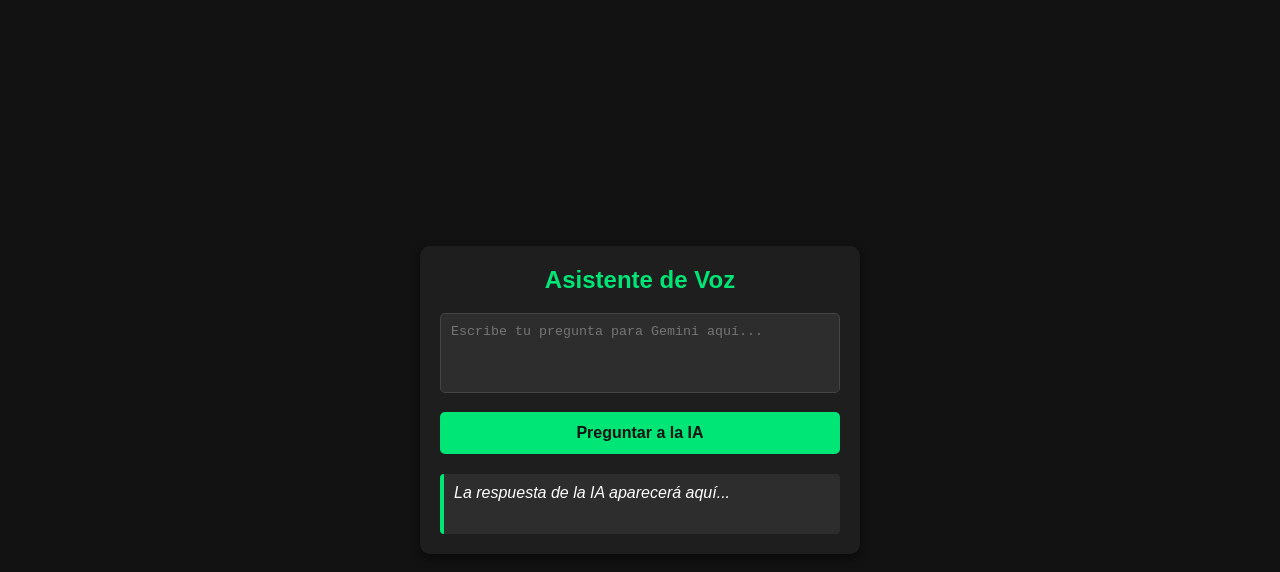
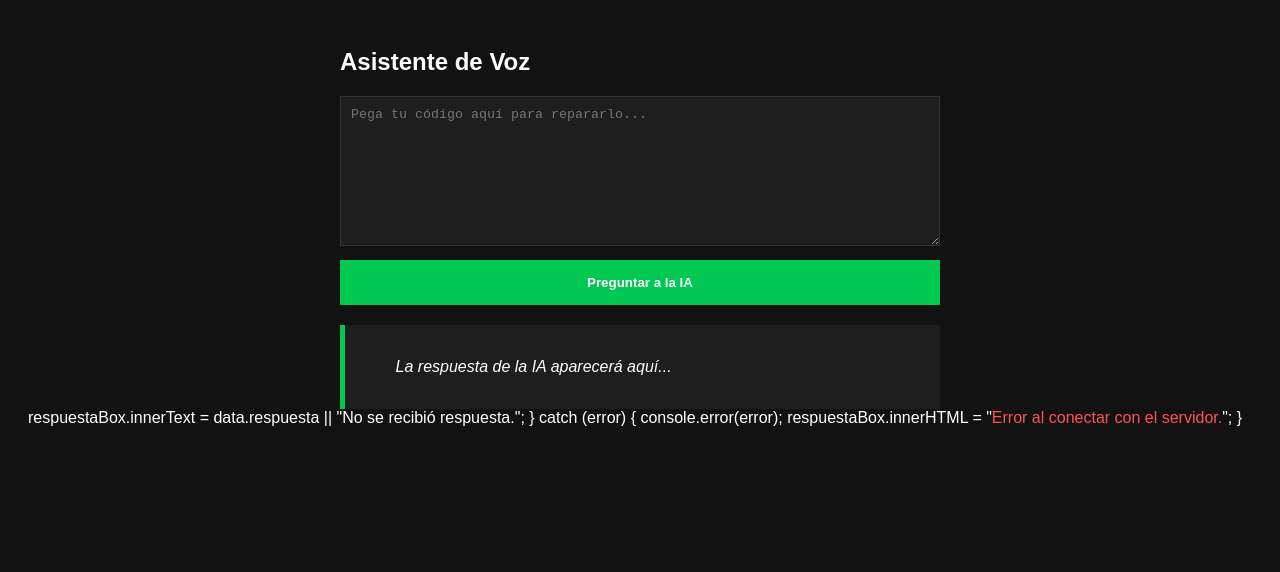
Before and after one commit to miguegelsalazar2026-gif/asistente-backend, a website: page index.html in a window 1280 px wide. Drawn offline with Linux system fonts and the light colour scheme.

Commit message:
Update index.html

```diff
--- a/index.html
+++ b/index.html
@@ -3,72 +3,20 @@
 <head>
     <meta charset="UTF-8">
     <meta name="viewport" content="width=device-width, initial-scale=1.0">
-    <title>Mi Asistente IA</title>
+    <title>Asistente de Código</title>
     <style>
-        body {
-            font-family: Arial, sans-serif;
-            background-color: #121212;
-            color: #ffffff;
-            display: flex;
-            flex-direction: column;
-            align-items: center;
-            justify-content: center;
-            height: 100vh;
-            margin: 0;
-            padding: 20px;
-            box-sizing: border-box;
-        }
-        .chat-container {
-            width: 100%;
-            max-width: 400px;
-            background: #1e1e1e;
-            padding: 20px;
-            border-radius: 10px;
-            box-shadow: 0 4px 10px rgba(0,0,0,0.5);
-            text-align: center;
-        }
-        h2 { color: #00e676; margin-top: 0; }
-        textarea {
-            width: 100%;
-            height: 80px;
-            background: #2d2d2d;
-            border: 1px solid #444;
-            color: white;
-            padding: 10px;
-            border-radius: 5px;
-            resize: none;
-            box-sizing: border-box;
-            margin-bottom: 15px;
-        }
-        button {
-            width: 100%;
-            background: #00e676;
-            color: #121212;
-            border: none;
-            padding: 12px;
-            font-size: 16px;
-            font-weight: bold;
-            border-radius: 5px;
-            cursor: pointer;
-        }
-        button:hover { background: #00b359; }
-        .respuesta {
-            margin-top: 20px;
-            padding: 10px;
-            background: #2d2d2d;
-            border-left: 4px solid #00e676;
-            text-align: left;
-            border-radius: 4px;
-            min-height: 40px;
-            word-wrap: break-word;
-        }
+        body { background-color: #121212; color: white; font-family: sans-serif; padding: 20px; }
+        .chat-container { max-width: 600px; margin: auto; }
+        textarea { width: 100%; height: 150px; background: #1e1e1e; color: white; border: 1px solid #333; padding: 10px; box-sizing: border-box; }
+        button { width: 100%; padding: 15px; background: #00c853; border: none; color: white; font-weight: bold; cursor: pointer; margin-top: 10px; }
+        .respuesta { margin-top: 20px; padding: 15px; background: #1e1e1e; border-left: 5px solid #00c853; min-height: 50px; white-space: pre-wrap; }
     </style>
 </head>
 <body>
 
 <div class="chat-container">
     <h2>Asistente de Voz</h2>
-    <textarea id="mensaje" placeholder="Escribe tu pregunta para Gemini aquí..."></textarea>
+    <textarea id="mensaje" placeholder="Pega tu código aquí para repararlo..."></textarea>
     <button onclick="enviarMensaje()">Preguntar a la IA</button>
 
     <div class="respuesta" id="respuestaBox">
@@ -78,7 +26,13 @@
 
 <script>
     async function enviarMensaje() {
-                const textoArea = document.getElementById('mensaje').value;
+        const textoArea = document.getElementById('mensaje').value;
+
+        if(!textoArea.trim()) {
+            alert("Por favor, escribe un mensaje primero.");
+            return;
+        }
+
         const textoAreaArray = textoArea.split('\n');
         let textoNumerado = '';
         for (let i = 0; i < textoAreaArray.length; i++) {
@@ -86,24 +40,26 @@
         }
 
         const respuestaBox = document.getElementById('respuestaBox');
-
-        if(!textoArea.trim()) {
-            alert("Por favor, escribe un mensaje primero.");
-            return;
-        }
-
         respuestaBox.innerHTML = "<em>Pensando y escaneando líneas...</em>";
 
         try {
             const response = await fetch('https://asistente-backend-8zka.onrender.com/api/chat', {
                 method: 'POST',
-                headers: {
-                    'Content-Type': 'application/json'
-                },
+                headers: { 'Content-Type': 'application/json' },
                 body: JSON.stringify({ mensaje: textoNumerado })
             });
 
             const data = await response.json();
+            respuestaBox.innerText = data.respuesta || "No se recibió respuesta.";
+        } catch (error) {
+            console.error(error);
+            respuestaBox.innerHTML = "<span style='color: #ff5252;'>Error al conectar con el servidor.</span>";
+        }
+    }
+</script>
+
+</body>
+</html>
             respuestaBox.innerText = data.respuesta || "No se recibió respuesta.";
 
         } catch (error) {
```
